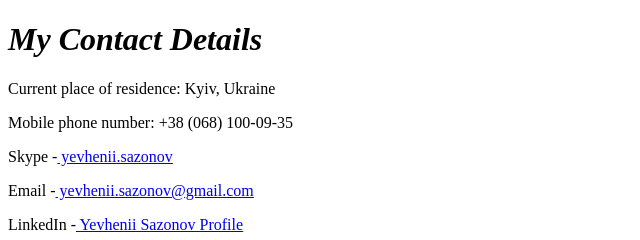
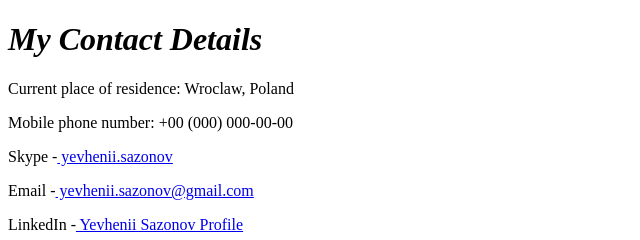
Before and after one commit to YevSaz/CV, a plain HTML site: page contact_me.html in a window 1280 px wide. Shown: the top 240 px of the page, 0-640 px from the left. Drawn offline with Linux system fonts and the light colour scheme.

Commit message:
Add files via upload

```diff
--- a/contact_me.html
+++ b/contact_me.html
@@ -8,8 +8,8 @@
 </head>
 <body>
     <h1><cite> My Contact Details</cite></h1>
-    <p>Current place of residence: Kyiv, Ukraine</p>
-    <p>Mobile phone number: +38 (068) 100-09-35</p>
+    <p>Current place of residence: Wroclaw, Poland</p>
+    <p>Mobile phone number: +00 (000) 000-00-00</p>
     <p>Skype -<a href="https://join.skype.com/invite/ams5ENP2MBpT"> yevhenii.sazonov</a></p>
     <p>Email -<a href="mailto:yevhenii.sazonov@gmail.com"> yevhenii.sazonov@gmail.com</a></p>
     <p>LinkedIn -<a href="https://www.linkedin.com/in/yevhenii-sazonov/"> Yevhenii Sazonov Profile</a></p>
```
Also changed, not shown: index.html (+1 -1 lines).
